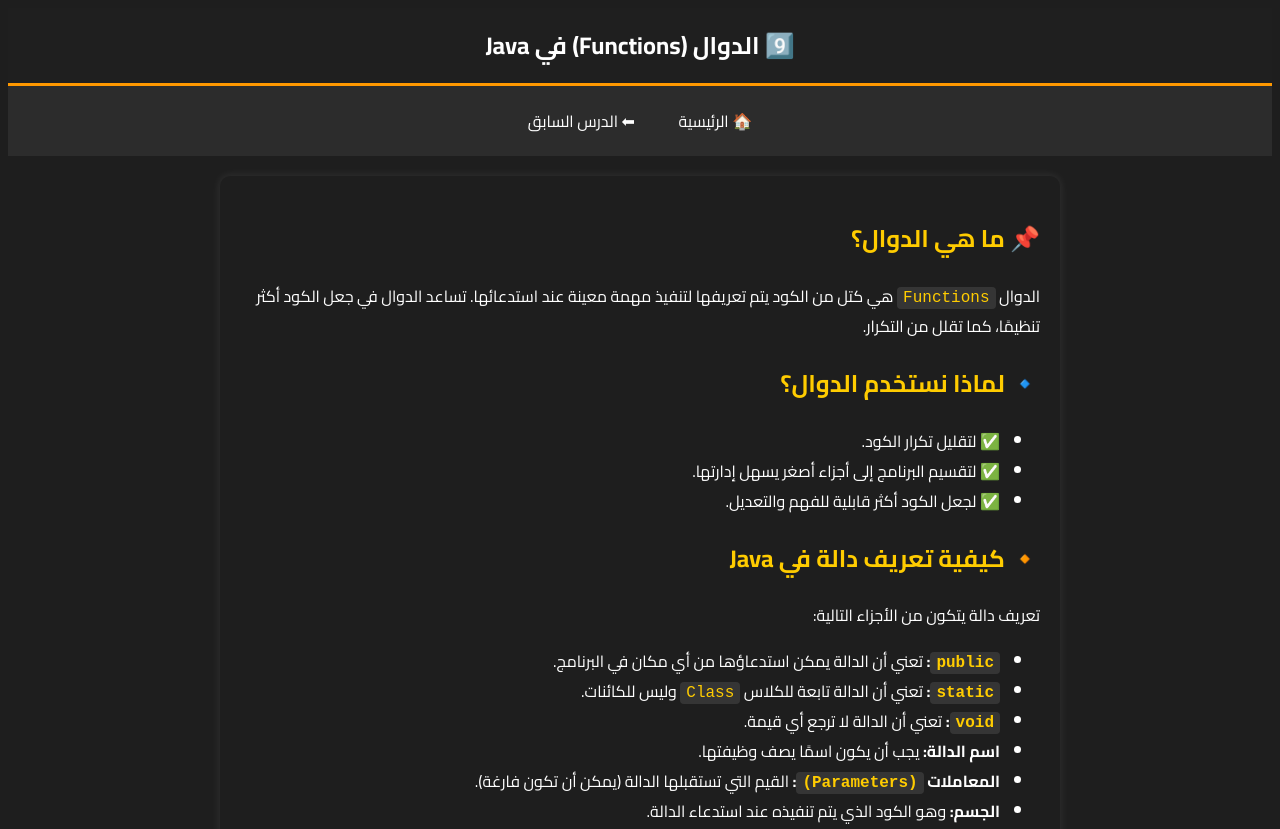
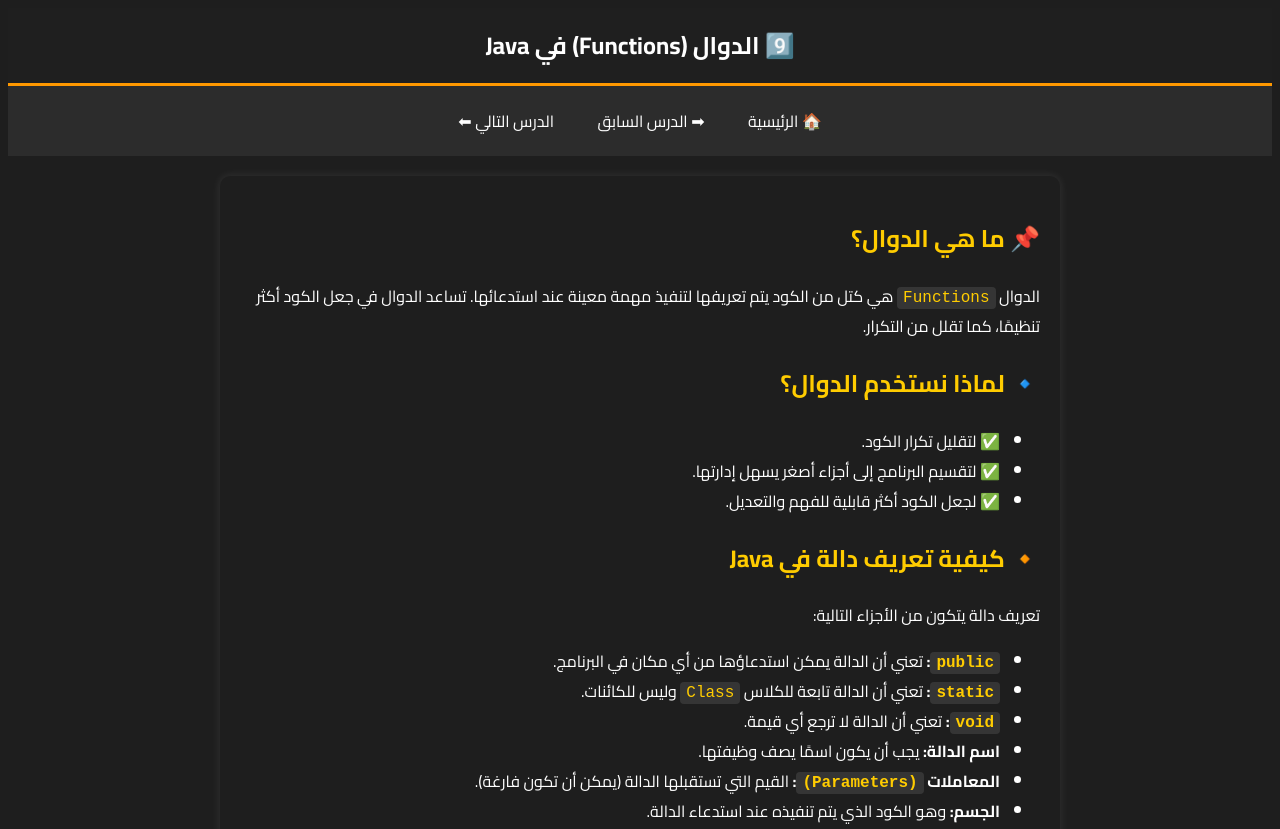
Before and after one commit to karfesahmed/learnjava, a plain HTML site: page lesson9.html in a window 1280 px wide. Shown: the top 829 px of the page. Drawn offline with nearby package versions, Linux system fonts and the light colour scheme.

Commit message:
lesson9.html

```diff
--- a/lesson9.html
+++ b/lesson9.html
@@ -17,7 +17,8 @@
     </header>
     <nav>
         <a href="index.html">🏠 الرئيسية</a>
-        <a href="lesson8.html">⬅ الدرس السابق</a>
+        <a href="lesson8.html">➡ الدرس السابق</a>
+        <a href="lesson10.html"> الدرس التالي ⬅</a>
     </nav>
     <main>
         <h2>📌 ما هي الدوال؟</h2>
```
